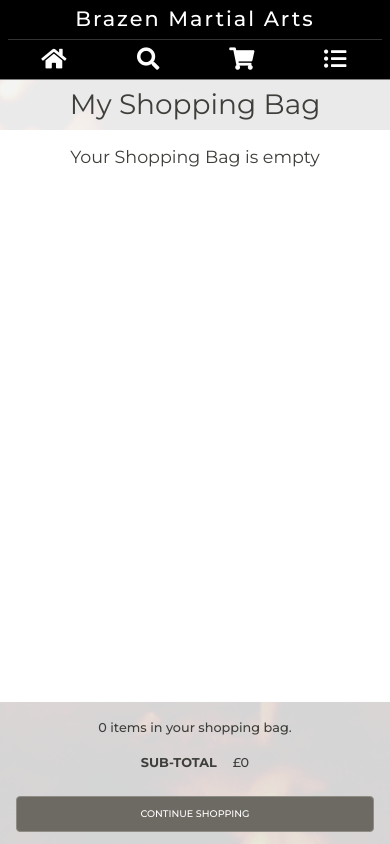
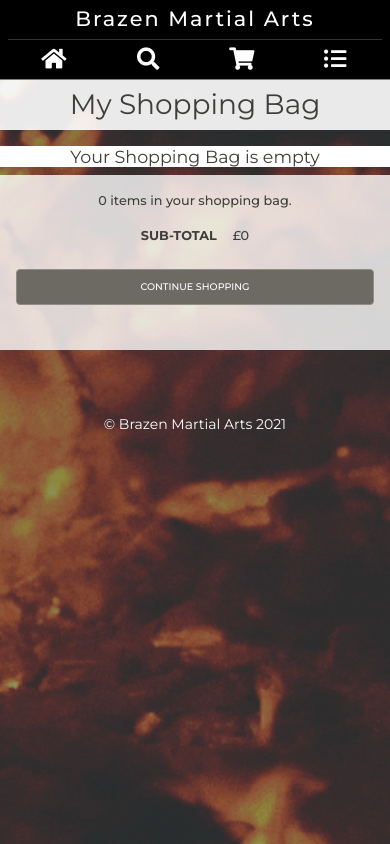
Before and after one commit to paulloy/msp4-brazen-mma, a Django app: page /bag/ in a window 390 px wide. Run offline with Django 3.2, Linux system fonts and the light colour scheme; parts of the project's set-up code (start-up, migrations or seed data) failed here and were passed over; some libraries are stand-ins or nearby versions; some web fonts are replaced.

Commit message:
Fixed: continue shopping and checkout buttons were hidden

```diff
--- a/bag/static/css/bag.css
+++ b/bag/static/css/bag.css
@@ -36,9 +36,6 @@
 h2 {
     background-color: rgba(255, 255, 255, 0.9);
 }
-#block-content {
-    overflow: hidden;
-}
 .product-thumbnail {
     min-height: 10rem;
     max-height: 10rem;
@@ -67,10 +64,7 @@
     width: 100%;
 }
 #shopping-bag {
-    overflow-y: scroll;
-    overflow-x: hidden;
     width: 38rem;
-    height: calc(100vh - 202px);
     background-color: white;
 }
 #sub-total {
@@ -91,11 +85,6 @@
 }
 h6 {
     font-weight: 500;
-}
-@media only screen and (max-width: 992px) {
-    #shopping-bag {
-        height: calc(100vh - 218px);
-    }
 }
 @media only screen and (max-width: 612px) {
     #shopping-bag,
@@ -118,9 +107,6 @@
     }
 }
 @media only screen and (max-width: 470px) {
-    #shopping-bag {
-        height: calc(100vh - 218px);
-    }
     .product-thumbnail {
         min-height: 5rem;
         max-height: 5rem;
@@ -139,9 +125,6 @@
     }
     .btn-size:last-of-type {
         margin-top: 0.5rem;
-    }
-    #shopping-bag {
-        height: calc(100vh - 272px);
     }
     #sub-total {
         height: 175px;
```
